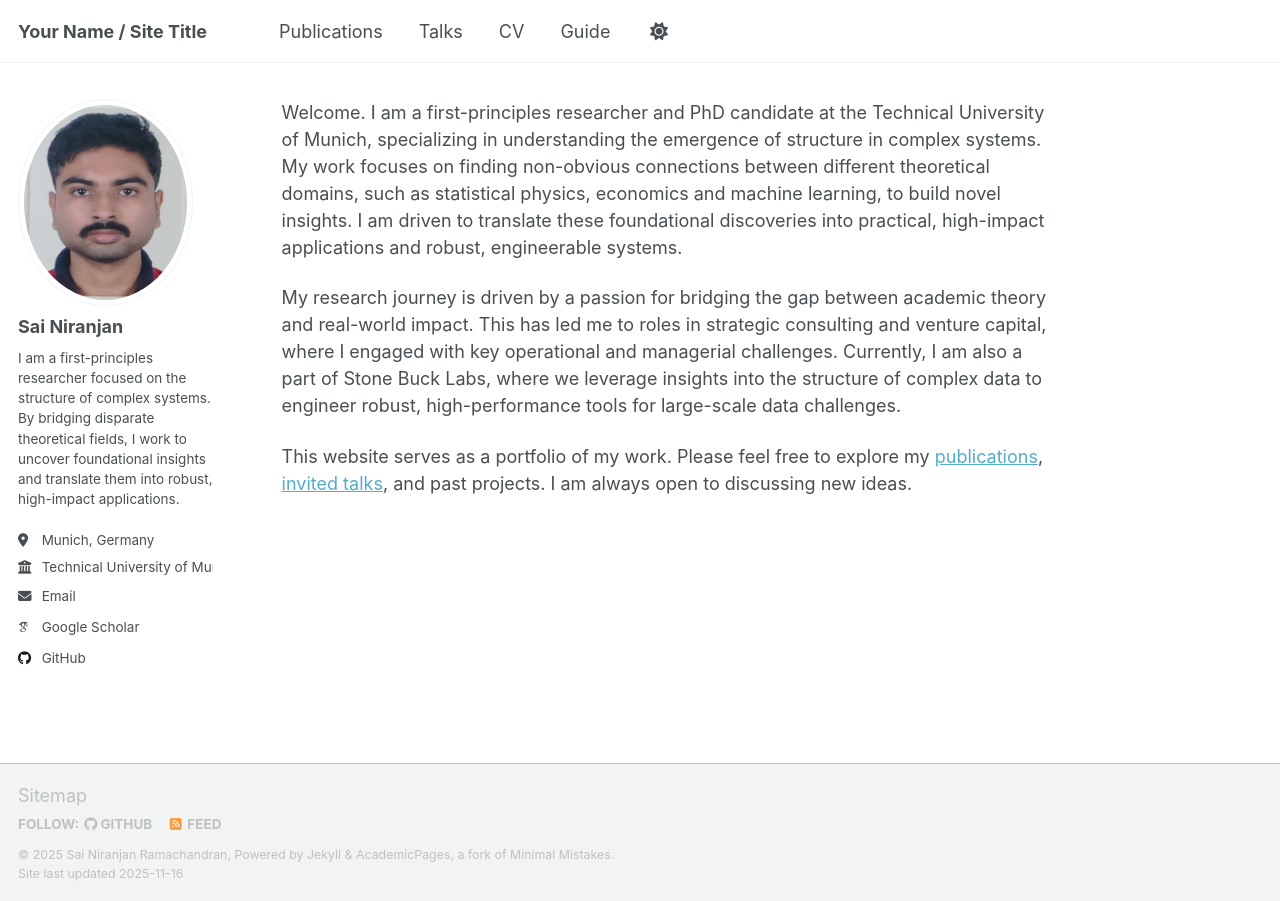
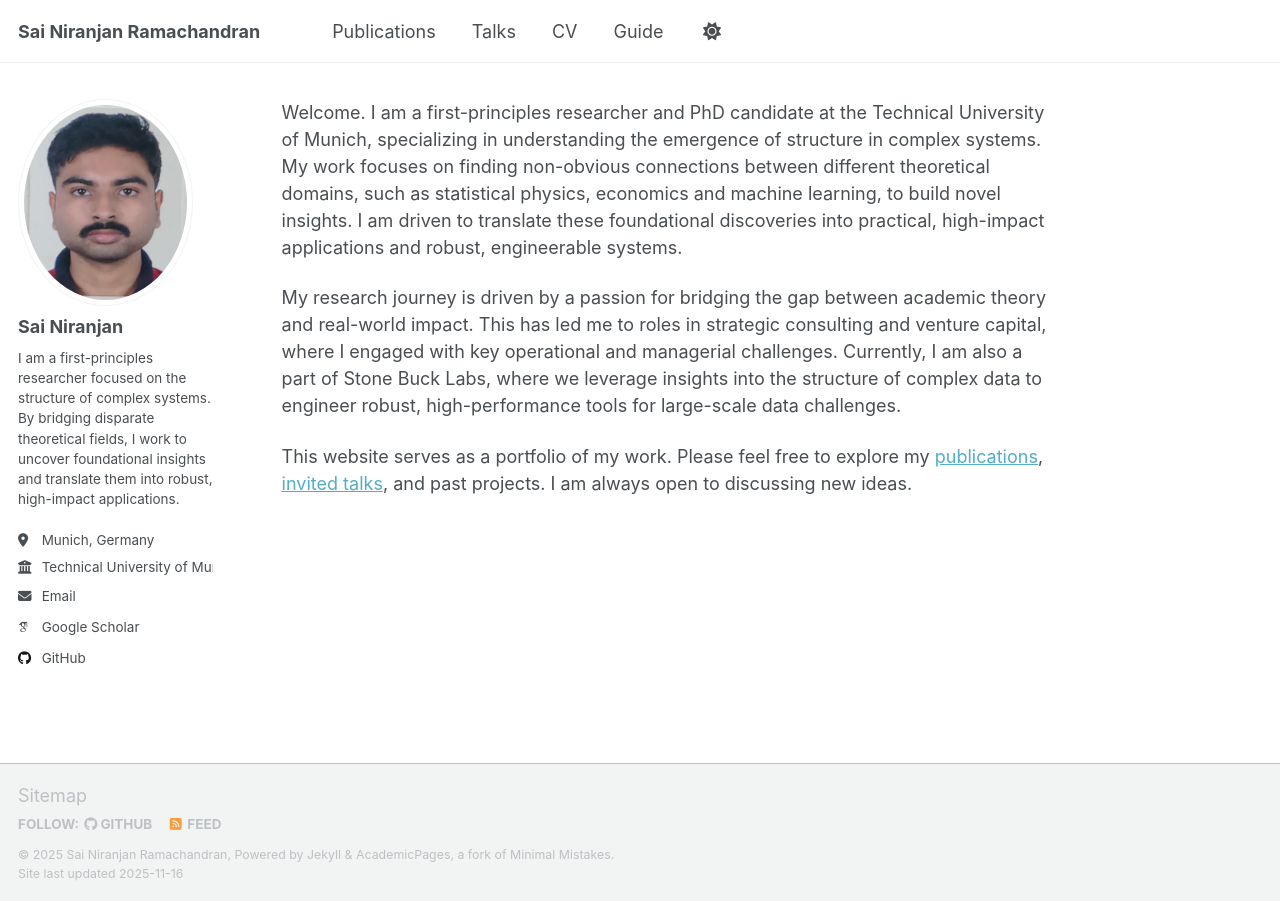
Before and after one commit to rsn870/rsn870.github.io, a Jekyll site: the page built from _pages/about.md, in a window 1280 px wide. Built offline with Jekyll 4.4.1, drawn with Linux system fonts in a browser that asks for light colours; some web fonts are replaced; a script that is not in the unit is left out.

Commit message:
Update _config.yml

```diff
--- a/_config.yml
+++ b/_config.yml
@@ -9,7 +9,7 @@
 # Basic Site Settings
 locale                   : "en-US"
 site_theme               : "default" # Currently available options are "default", "air"
-title                    : "Your Name / Site Title"
+title                    : " Sai Niranjan Ramachandran"
 title_separator          : "-"
 name                     : &name "Sai Niranjan Ramachandran"
 description              : &description "Sai Niranjan Ramachandran's academic portfolio"   # Update this with a general description of your site, this is the default if not overridden by a page
```
